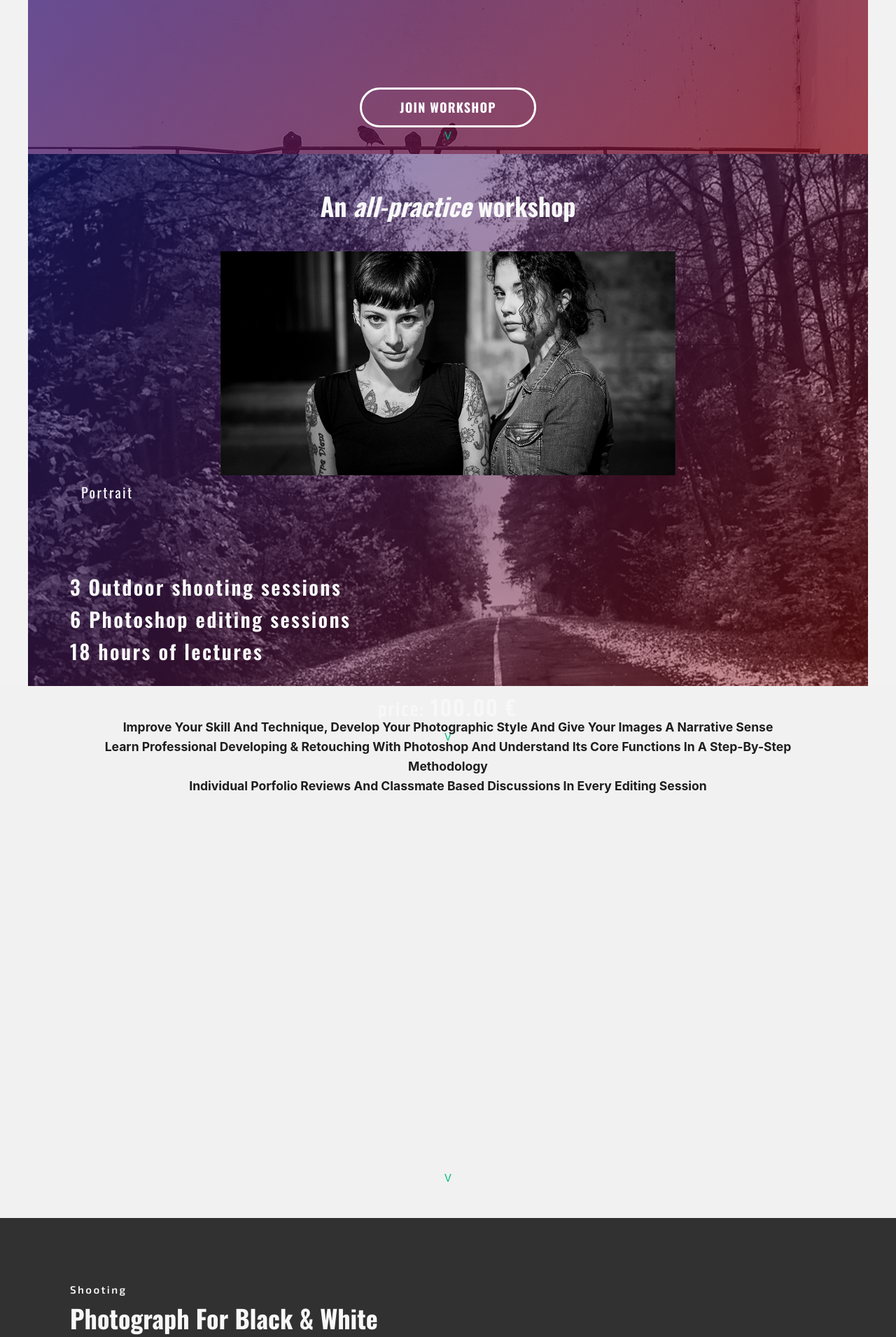
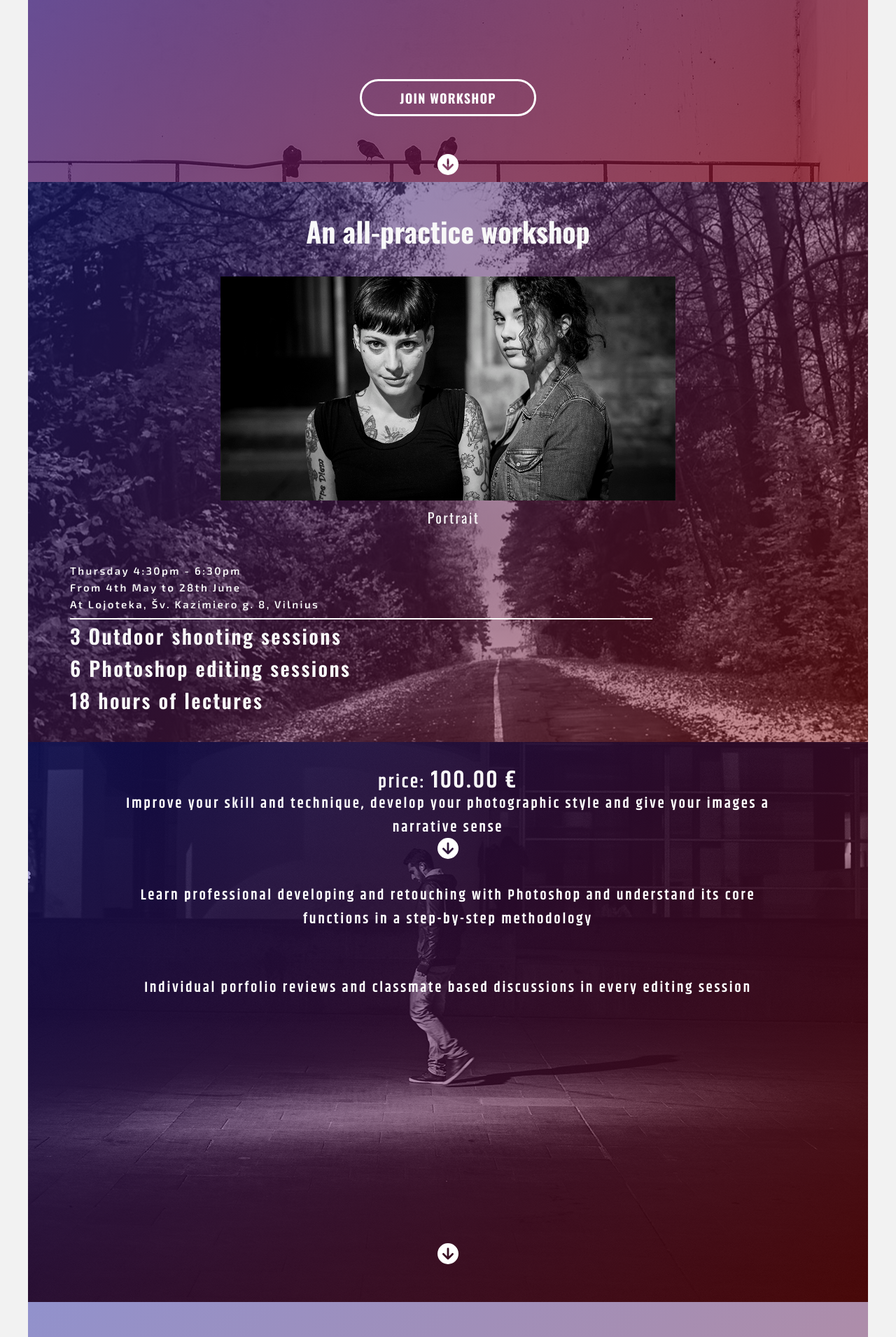
Before and after one commit to IvanSanczewski/PHOTO-WEB, a Vue app: page / in a window 1280 px wide. Shown: the part 540-2450 px from the top of the page at 70% size. Built offline with nearby package versions, Linux system fonts and the light colour scheme.

Commit message:
Added a form for user questions. Content finished.

```diff
--- a/index.html
+++ b/index.html
@@ -5,9 +5,11 @@
     <link rel="icon" href="/favicon.ico">
     <meta name="viewport" content="width=device-width, initial-scale=1.0">
     <title>Vite App</title>
+
     <link rel="preconnect" href="https://fonts.googleapis.com">
     <link rel="preconnect" href="https://fonts.gstatic.com" crossorigin>
-    <link href="https://fonts.googleapis.com/css2?family=Exo+2:ital,wght@0,600;1,600&family=Fira+Sans:ital,wght@0,200;0,300;0,400;0,600;1,200;1,300;1,400;1,600;1,900&family=Khand:wght@300;400;600&family=Oswald:wght@300;400;600;700&display=swap" rel="stylesheet">
+    <link href="https://fonts.googleapis.com/css2?family=Exo+2:ital,wght@0,600;1,600&family=Fira+Sans:ital,wght@0,200;0,300;0,400;0,600;1,200;1,300;1,400;1,600;1,900&family=Khand:wght@300;400;600&family=Noto+Sans:ital,wght@0,300;0,400;1,300;1,400&family=Oswald:wght@300;400;600;700&display=swap" rel="stylesheet">
+
   </head>
   <body>
     <div id="app"></div>
--- a/package.json
+++ b/package.json
@@ -8,6 +8,11 @@
     "preview": "vite preview"
   },
   "dependencies": {
+    "@fortawesome/fontawesome-svg-core": "^6.4.0",
+    "@fortawesome/free-brands-svg-icons": "^6.4.0",
+    "@fortawesome/free-regular-svg-icons": "^6.4.0",
+    "@fortawesome/free-solid-svg-icons": "^6.4.0",
+    "@fortawesome/vue-fontawesome": "^3.0.3",
     "pinia": "^2.0.32",
     "vue": "^3.2.47",
     "vue-router": "^4.1.6"
--- a/src/assets/base.css
+++ b/src/assets/base.css
@@ -55,10 +55,12 @@
 /* font-family: 'Fira Sans', sans-serif; */
 /* font-family: 'Khand', sans-serif; */
 /* font-family: 'Oswald', sans-serif; */
+/* font-family: 'Noto Sans', sans-serif; */
 :root {
-  --font-family-small-h: 'Exo 2', sans-serif;
   --font-family-large-h: 'Oswald', sans-serif;
   --font-family-regular-h: 'Fira Sans', sans-serif;
+  --font-family-small-h: 'Exo 2', sans-serif;
+  /* --font-family-small-h: 'Noto Sans', sans-serif; */
   --font-family-regular-p: 'Khand', sans-serif;
 }
 
--- /dev/null
+++ b/src/assets/join.css
@@ -0,0 +1,115 @@
+.backdrop {
+    top: 0;
+    left: 0;
+    position: fixed;
+    background: rgba(0, 0, 0, 0.45);
+    backdrop-filter: blur(2.5px);
+    width: 100vw;
+    height: 100vh;
+}
+
+.join-modal {
+    margin: 100px auto;
+    padding: 3em;
+    width: 55% ;
+    /* max-width: 95%; */
+
+    color: white;
+    background: #15024d;
+    background: linear-gradient(-45deg,  rgba(28, 28, 158, 0.715), rgba(152, 12, 12, 0.76));
+    background: url('../assets/images/ISP_BLACK_SEA_1873_Edit_225_300.jpg');
+    background-size: 100%;
+    background-cover: fit ;
+    background-repeat: no-repeat;
+    border-radius: .7em;
+
+    display: flex;
+    flex-flow: column nowrap;
+    row-gap: 1em;
+
+    position: relative;
+}
+
+.close {
+    position: absolute;
+    top: 1em;
+    right: 1.5em;
+    font-size: 1.5em;
+}
+
+.form-logo>img {
+    width: 80px
+}
+
+.title-logo{
+    font-size: 2em;
+}
+
+.input-wrap {
+    margin: 1em;
+
+    display: flex;
+    flex-direction: column;
+}
+.input-wrap>label {
+    margin: 2em 0 .5em 0;
+    text-align: left;
+}
+.input-wrap>input {
+    padding: 1em;
+
+    border: none;
+    border-radius: .5em;
+}
+.show-password {
+    text-align: left;
+    margin-top: .5em;
+}
+
+.modal-form>button {
+    width: 50%;
+    margin-top: 4em;
+    padding: 1.5em;
+
+    color: rgb(0, 15, 44);
+    background: rgb(228 228 228);
+
+    border: 3px solid rgb(0 15 44);
+    border-radius: .5em;
+}
+.modal-form>button:hover {
+    width: 50%;
+    margin-top: 4em;
+    padding: 1.5em;
+
+    background: rgb(228 228 228);
+    border: 3px solid rgb(112 224 255);
+
+
+    border-radius: .5em;
+}
+
+.modal-rules>h2 {
+    text-align: center;
+    font-weight: 400;
+    font-size: 1.5em;
+}
+
+
+.rules-logo>img {
+    width: 35px
+}
+
+.rules-close {
+    margin-top: 2.5em;
+
+    display: flex;
+    justify-content: start;
+    align-items: center;
+    column-gap: 1em;
+}
+
+.rules-close>p {
+    font-weight: 200;
+    font-size: .85em;
+}
--- a/src/assets/main.css
+++ b/src/assets/main.css
@@ -1,5 +1,7 @@
 @import './base.css';
 @import './navbar.css';
+@import './join.css';
+
 
 
 body {
@@ -35,10 +37,10 @@ body {
   margin: 0 auto;
 
   height: 95dvh;
+  height: 100dvh;
 
   display: flex;
   flex-direction: column;
-
 }
 
 .container-main {
@@ -49,7 +51,7 @@ body {
 }
 
 .container-footer {
-  margin-bottom: 3em;
+  margin: 3em 0;
   flex-shrink: 0;
   align-self: center;
 }
@@ -62,8 +64,6 @@ body {
 } */
 
 
-
-
 img {
   display: block;
   margin: 0 auto;
@@ -71,14 +71,25 @@ img {
   max-width: 650px;
   max-height: 40dvh;
   object-fit: cover;
-
 }
 
 a {
   text-decoration: none;
   display: block;
-  color: hsla(160, 100%, 37%, 1);
+  color: white;
   transition: 0.4s;
+}
+
+button {
+  cursor: pointer;
+}
+
+.arrow-down{
+  font-size: 2em;
+}
+
+.arrow-down:hover{
+  color: rgba(255, 255, 255, 0.335);
 }
 
 p {
@@ -113,6 +124,7 @@ h2 {
   font-size: 2.25rem;
   font-family: var(--font-family-large-h);
 
+  line-height: 1.25;
 }
 
 br {
@@ -217,15 +229,11 @@ J O I N
 
 .join {
   min-height: 95vh;
-  /* text-transform: capitalize; */
-  /* background-color: rgb(181, 181, 181); */
 
-  background-image: url('../assets/images/ISP_BCN_NOCTAMBUL_254.jpg');
   background-image: url('../assets/images/ISP_NORVILISKES_282.jpg');
   background-repeat: no-repeat;
   background-position: center;
 }
-
 
 .join--backgound {
   max-width: 1200px;
@@ -241,11 +249,15 @@ J O I N
 .join--title {
   text-align: center;
 }
+.join--title > h2 {
+  font-size: 2.5rem;
+}
 
 .image-caption {
   padding: .5rem 0 0 1rem;
 
-  /* font-family: var(--font-family-regular-p); */
+  text-align: center;
+
   font-family: var(--font-family-large-h);
   font-size: 1.25rem;
   text-transform: capitalize;
@@ -255,8 +267,17 @@ span + span  {
   display: none;
 }
 
+.details {
+  margin-bottom: .5rem
+}
+
+.line{
+  width: 65dvw;
+  border-bottom: 2px solid white;
+}
+
 .join--sessions {
-  margin: 6rem 0 2rem;
+  margin: 3rem 0 4rem;
 }
 
 .join--sessions  > p {
@@ -271,6 +292,7 @@ span + span  {
   font-weight: 600;
   font-family: var(--font-family-large-h);
   font-family: var(--font-family-regular-p);
+
 }
 
 .join--price p span {
@@ -280,46 +302,79 @@ span + span  {
 
 }
 
+
+
+
+/*
+****************
+H E A D I N G
+****************
+*/
+
 .heading {
   min-height: 95vh;
-  text-transform: capitalize;
 
+  color: white;
   text-align: center;
 
-  color:rgb(30, 30, 30);
-  background-color: #f1f1f1;
+  background-image: url('../assets/images/ISP_BCN_NOCTAMBUL_254.jpg');
+  background-repeat: no-repeat;
+  background-position: center bottom;
 }
 
-h2 + h2 {
-  margin-top: 3rem;
+.heading-background {
+  max-width: 1200px;
+  margin: 0 auto;
+  /* background-color: rgba(120, 0, 20, 0.916); */
+  /* background: linear-gradient(180deg, rgba(229, 229, 229, 0.5), transparent, transparent); */
+  background-color: rgba(229, 229, 229, 0.5);
+
+  background: linear-gradient(-45deg, rgba(152, 12, 12, 0.46), rgba(28, 28, 158, 0.45));
+  background-size: 100%;
 }
 
+
+.heading .container-main {
+  margin: 4em;
+  gap: 4rem;
+
+  font-size: 1.2em;
+  font-family: var(--font-family-regular-p);
+  letter-spacing: .15em;
+
+
+}
+
+
+
+
+/*
+****************
+S Y L L A B U S
+****************
+*/
+
 .syllabus {
-  /* margin: 25vh 0; */
   min-height: 95vh;
-  text-transform: capitalize;
-  /* background: url('../assets/images/ISP_NORVILISKES_112.jpg'); */
-  /* background-repeat: no-repeat; */
-  /* background-size: 100%; */
-  background-color: rgb(49, 49, 49);
-  /* background-blend-mode: multiply; */
+}
 
-  /* background-position: center;  */
+.syllabus-background {
+  max-width: 1200px;
+  margin: 0 auto;
+  height: auto;
+  background: linear-gradient(-45deg, rgba(152, 12, 12, 0.46), rgba(28, 28, 158, 0.45));
+  background-size: 100%;
+}
+
+
+.syllabus .container {
+  height: auto;
+}
+
+.syllabus .container-main {
+  gap: 4rem
 }
 
 .syllabus img {
-  margin: 1em 0;
+  margin-bottom: 1rem;
 }
-
-.syllabus--shooting,
-.syllabus--editing {
-  margin-top: 3em
-}
-
-
-/* @media (hover: hover) {
-  a:hover {
-    color:rgb(30, 30, 30);
-    background-color: hsla(160, 100%, 37%, 1);
-  }
-} */
--- a/src/components/Join.vue
+++ b/src/components/Join.vue
@@ -1,9 +1,52 @@
 <template>
-    <div class="join-form">
-        Here goes the form to join
+    <div class="backdrop" @click.self="storeDisplay.toggleJoin">
+        <div class="join-modal">
+            <p class="close" @click="storeDisplay.toggleJoin" style="cursor: pointer">
+                <font-awesome-icon icon="xmark" />
+            </p>
+            <div class="form-logo">
+                <span>LOGO</span>
+            </div>
+            <form class="modal-form" @submit.prevent="storeDisplay.validateQuestionUser">
+
+                <div class="input-wrap">
+                    <!-- <label>Name</label> -->
+                    <!-- <input :class="{inputFail : (storeGetUser.firstNameErr)}" type="text" v-model="storeDisplay.user.name"> -->
+                    <input type="text" placeholder="Name" v-model="storeDisplay.user.name">
+                    <!-- <span v-show="storeGetUser.firstNameErr" class="firstNameErr"> {{ storeGetUser.firstNameErrMsg }}</span> -->
+                </div>
+
+                <div class="input-wrap">
+                    <!-- <label>Email</label> -->
+                    <!-- <input :class="{inputFail : (storeGetUser.emailErr || storeGetUser.emptyEmailErr)}" type="text" v-model="storeDisplay.user.email"> -->
+                    <input  type="text" placeholder="Email" v-model="storeDisplay.user.email">
+                    <!-- <span v-show="storeGetUser.emailErr" class="emailErr"> {{ storeGetUser.emailErrMsg }}</span>
+                    <span v-show="storeGetUser.emptyEmailErr" class="emptyEmailErr"> {{ storeGetUser.emptyEmailErrMsg }}</span> -->
+                </div>
+
+                <div class="input-wrap">
+                    <!-- <label>Date of birth</label> -->
+                    <!-- <input :class="{inputFail : (storeGetUser.lastNameErr)}" type="text" v-model="storeDisplay.user.birthDate"> -->
+                    <input  type="text" placeholder="Date of birth" v-model="storeDisplay.user.birthDate">
+                    <!-- <span v-show="storeGetUser.lastNameErr" class="lastNameErr"> {{ storeGetUser.lastNameErrMsg }}</span> -->
+                </div>
+
+                <div class="input-wrap">
+                    <!-- <label>Write your question</label> -->
+                    <!-- <input :class="{inputFail : (storeGetUser.lastNameErr)}" type="text" v-model="storeDisplay.user.birthDate"> -->
+                    <input  type="textarea" placeholder="Write your question" v-model="storeDisplay.user.question">
+                    <!-- <span v-show="storeGetUser.lastNameErr" class="lastNameErr"> {{ storeGetUser.lastNameErrMsg }}</span> -->
+                </div>
+
+                <button>SEND</button>
+            </form>
+        </div>
     </div>
 </template>
 
 <script setup>
+import { useDisplayStore } from '../stores/display.js';
+
+const storeDisplay = useDisplayStore()
 
 </script>
--- a/src/stores/display.js
+++ b/src/stores/display.js
@@ -3,12 +3,30 @@ import { defineStore } from 'pinia'
 
 export const useDisplayStore = defineStore('display', {
     state: () => ({
-        displayNav: true
+        displayNav: true,
+        displayJoinModal: false,
+
+        //user questions
+        user: {
+            name: null,
+            email: null,
+            birthDate: null,
+            question: null
+        }
     }),
 
     actions: {
         toggleNav() {
             this.displayNav = !this.displayNav
+        },
+
+        toggleJoin() {
+            this.displayJoinModal = !this.displayJoinModal
+            console.log('toggleJoin activated')
+        },
+
+        validateQuestionUser() {
+            console.log('hello');
         }
     }
 })
--- a/src/views/Home.vue
+++ b/src/views/Home.vue
@@ -1,5 +1,8 @@
 <template>
-    <section class="hero">
+    <div v-if="storeDisplay.displayJoinModal">
+        <Join />
+    </div>
+    <section id="hero" class="hero">
         <div class="hero--background">
             <div class="container">
                 <div class="container-main">
@@ -10,11 +13,14 @@
                     </div>
                     <h2>Practice and theory</h2>
                     <div class="hero__content--cta">
-                        <RouterLink to="/Join" class="cta-btn">join workshop</RouterLink>
+                        <button @click="storeDisplay.toggleJoin" class="cta-btn">join workshop</button>
+                        <!-- <RouterLink to="/Join" class="cta-btn">join workshop</RouterLink> -->
                     </div>
                 </div>
                 <div class="container-footer">
-                    <a href="#join"><span class="next-section-down">V</span></a>
+                    <a href="#join" class="arrow-down" >
+                        <font-awesome-icon icon="fa-solid fa-circle-arrow-down" />
+                    </a>
                 </div>
             </div>
         </div>
@@ -25,11 +31,17 @@
             <div class="container">
                 <div class="container-main">
                     <div class="join--title">
-                        <h2>An <i>all-practice</i> workshop</h2>
+                        <h2>An all-practice workshop</h2>
                     </div>
                     <img src="../assets/images/ISP_BASIC_2.jpg" alt="">
                     <p class="image-caption"><span>portrait </span><span> landscape</span><span> street photo</span></p>
                     <div class="join--sessions">
+                        <div class="details">
+                            <p>Thursday 4:30pm - 6:30pm</p>
+                            <p>From 4th May to 28th June</p>
+                            <p>At Lojoteka, Šv. Kazimiero g. 8, Vilnius</p>
+                        </div>
+                        <div class="line"></div>
                         <p>3 Outdoor shooting sessions</p>
                         <p>6 Photoshop editing sessions</p>
                         <p>18 hours of lectures</p>
@@ -39,35 +51,41 @@
                     </div>
                 </div>
                 <div class="container-footer">
-                    <a href="#syllabus"><span class="next-section">V</span></a>
+                    <a href="#heading" class="arrow-down">
+                        <font-awesome-icon icon="fa-solid fa-circle-arrow-down" />
+                    </a>
                 </div>
             </div>
         </div>
     </section>
 
     <section id="heading" class="heading">
+        <div class="heading-background">
             <div class="container">
                 <div class="container-main">
                     <h3>Improve your skill and technique, develop your photographic style and give your images a narrative sense</h3>
-                <h3>Learn professional developing & retouching with Photoshop and understand its core functions in a step-by-step methodology </h3>
+                    <h3>Learn professional developing and retouching with Photoshop and understand its core functions in a step-by-step methodology </h3>
                     <h3>Individual porfolio reviews and classmate based discussions in every editing session</h3>
                 </div>
                 <div class="container-footer">
-                <a href="#syllabus"><span class="next-section">V</span></a>
+                    <a href="#syllabus" class="arrow-down">
+                        <font-awesome-icon icon="fa-solid fa-circle-arrow-down" />
+                    </a>
                 </div>
-
+            </div>
         </div>
     </section>
 
     <section id="syllabus" class="syllabus">
+        <div class="syllabus-background">
             <div class="container">
                 <div class="container-main">
                     <div class="syllabus--shooting">
                         <p>Shooting</p>
-                    <h2>photograph for black & white</h2>
+                        <h2>Photograph for <br> black & white</h2>
                         <img src="../assets/images/ISP_NORVILISKES_112.jpg" alt="wooden cross in Lithuania">
-                    <p>Three shooting sessions to learn photographing techniques and think ahead in black & white</p>
-                    <p><span>portrait </span><span> landscape</span><span> street photo</span></p>
+                        <!-- <p><span>portrait </span><span> landscape</span><span> street photo</span></p>     -->
+                        <p>Three shooting sessions to learn photographing techniques and think ahead in black and white</p>
 
                         <!-- <p>In each shooting session we will choose a different scenario to photograph and cover different technique and narrative aspects. The images that taken during the shooting sessions will be our starting point for the editing sessions </p> -->
                     </div>
@@ -75,12 +93,15 @@
                         <p>Editing</p>
                         <h2>Professional retouching conversion to black & white</h2>
                         <img src="../assets/images/ISP_SARAJEVO_1571_2parts.jpg" alt="before-after black and white retouched portait">
-                    <p>Direct black & white conversion, color vs contrast methods, destructive vs non-destructive methods, layers & masks, brush, curves, double raw developing</p>
+                        <p>Direct black and white conversion, color vs contrast methods, destructive vs non-destructive methods, layers and masks, brush, curves, double raw developing</p>
                         <!-- <p>We'll use Lightroom and Photoshop to turn the images we took in our shooting sessions into black & white. From direct and destructive converting techniques, to more elaborated and non destructive ones, we'll learn to use Photoshop in depth main tools and techniques. All we will learn can be applied </p> -->
                     </div>
                 </div>
                 <div class="container-footer">
-                <a href="#contact"><span class="next-section">V</span></a>
+                    <a href="#hero" class="arrow-down">
+                        <font-awesome-icon icon="fa-solid fa-circle-arrow-up" />
+                    </a>
+                </div>
             </div>
         </div>
         <!-- TODO: ADD CONTACT & CONTACT FORM -->
@@ -90,6 +111,10 @@
 
 <script setup>
 import { RouterLink, RouterView } from 'vue-router'
+import { useDisplayStore } from '../stores/display.js';
+import Join from '../components/Join.vue'
+
+const storeDisplay = useDisplayStore()
 
 
 </script>
```
Also changed, not shown: src/main.js (+12 -0 lines), src/stores/counter.js (deleted, +0 -12 lines), 1 other file (tests, documents, lock files or other folders). Lines whose indentation alone changed are shown as unchanged.
